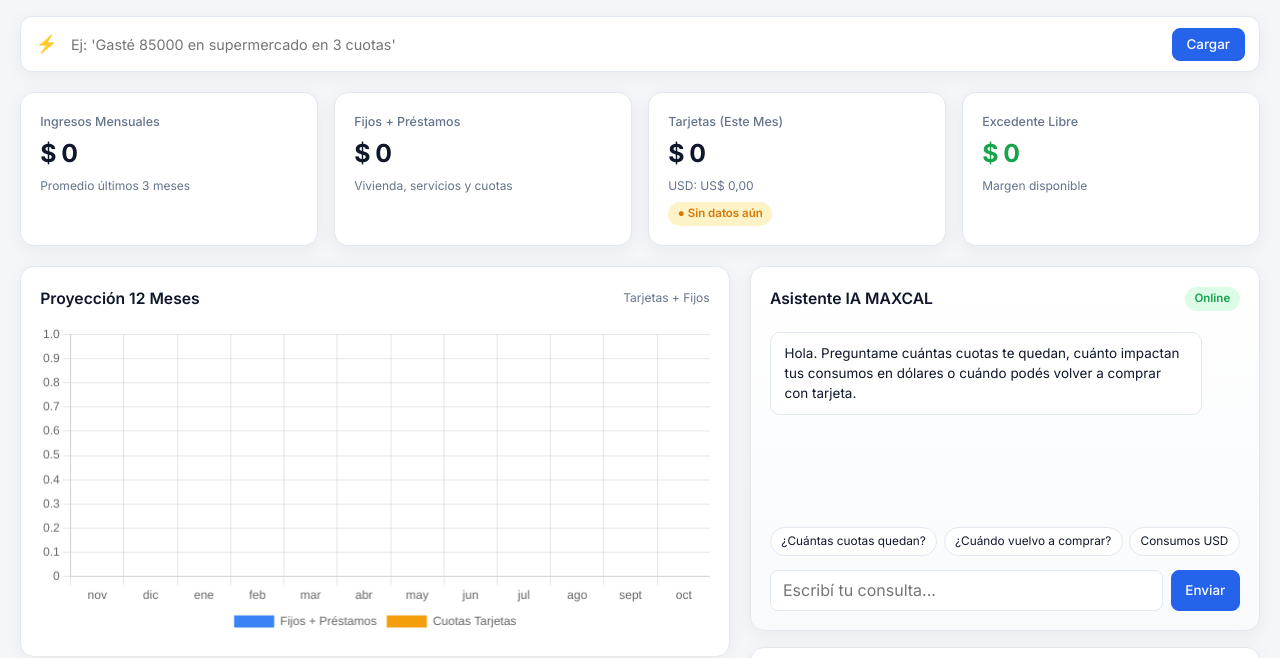
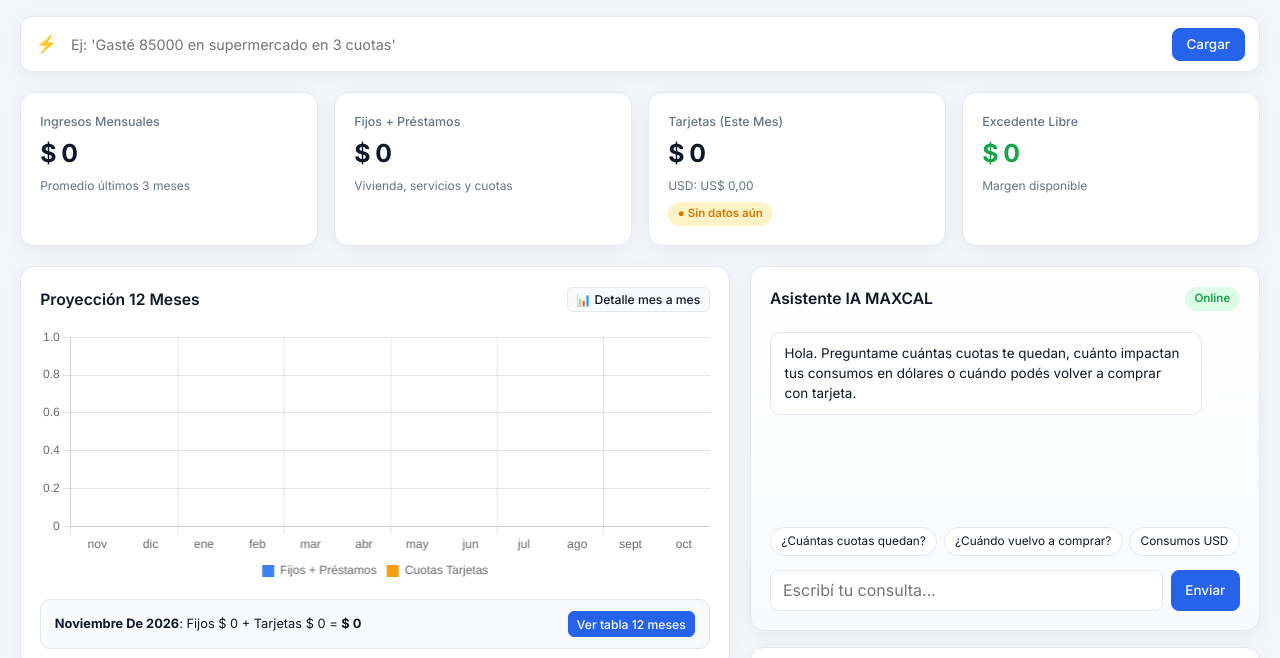
Before and after one commit to jpr1195-lang/maxcal-finanzas, a plain HTML site: page index.html in a window 1280 px wide. Shown: the part 76-734 px from the top of the page. Drawn offline with nearby package versions, Linux system fonts and the light colour scheme.

Commit message:
index.html

```diff
--- a/index.html
+++ b/index.html
@@ -7,8 +7,8 @@
   <meta name="apple-mobile-web-app-capable" content="yes" />
   <meta name="apple-mobile-web-app-status-bar-style" content="black-translucent" />
   <meta name="apple-mobile-web-app-title" content="MAXCAL" />
-  <link id="faviconLink" rel="icon" href="https://supabase.com/dashboard/project/hufxirxqtoegkerslvuv/storage/files/buckets/Logo?preview=logo-maxcala.gif" />
-  <link id="appleTouchIcon" rel="apple-touch-icon" href="https://supabase.com/dashboard/project/hufxirxqtoegkerslvuv/storage/files/buckets/Logo?preview=logo-maxcala.gif" />
+  <link id="faviconLink" rel="icon" href="https://hufxirxqtoegkerslvuv.supabase.co/storage/v1/object/public/assets/logo-maxcala.gif" />
+  <link id="appleTouchIcon" rel="apple-touch-icon" href="https://hufxirxqtoegkerslvuv.supabase.co/storage/v1/object/public/assets/logo-maxcala.gif" />
   <title>MAXCAL — Finanzas del Hogar</title>
   <script src="https://cdn.jsdelivr.net/npm/@supabase/supabase-js@2"></script>
   <script src="https://cdn.jsdelivr.net/npm/chart.js"></script>
@@ -60,6 +60,12 @@
       overflow-x: hidden;
     }
 
+    @keyframes maxcalSyncPulse {
+      0% { transform: scale(1); box-shadow: 0 0 0 0 rgba(37, 99, 235, 0.55); }
+      50% { transform: scale(1.08); box-shadow: 0 0 0 8px rgba(37, 99, 235, 0); }
+      100% { transform: scale(1); box-shadow: 0 0 0 0 rgba(37, 99, 235, 0); }
+    }
+
     header {
       background: var(--surface);
       border-bottom: 1px solid var(--border);
@@ -77,10 +83,13 @@
       width: 38px; height: 38px; border-radius: 10px; flex-shrink: 0;
       background: var(--surface-2); border: 1px solid var(--border);
       overflow: hidden; display: grid; place-items: center;
-    }
-    .brand-logo img {
-      width: 100%; height: 100%; object-fit: cover; display: block;
-    }
+      transition: border-color 0.2s;
+    }
+    .brand-logo.syncing {
+      animation: maxcalSyncPulse 0.85s ease-in-out;
+      border-color: var(--primary);
+    }
+    .brand-logo img { width: 100%; height: 100%; object-fit: cover; display: block; }
     .brand-info { min-width: 0; }
     .brand h1 { font-size: 1.1rem; font-weight: 700; letter-spacing: -0.02em; }
     .session-pill {
@@ -139,6 +148,25 @@
     .kpi-value { font-size: 1.55rem; font-weight: 700; margin: 0.25rem 0; letter-spacing: -0.02em; }
     .kpi-sub { font-size: 0.75rem; color: var(--text-muted); }
 
+    .chart-box {
+      position: relative;
+      width: 100%;
+      height: 260px;
+    }
+    .month-inspector {
+      margin-top: 0.75rem;
+      padding: 0.7rem 0.85rem;
+      border-radius: 10px;
+      background: var(--surface-2);
+      border: 1px solid var(--border);
+      display: flex;
+      justify-content: space-between;
+      align-items: center;
+      gap: 0.65rem;
+      flex-wrap: wrap;
+      font-size: 0.8rem;
+    }
+
     .badge {
       display: inline-flex; align-items: center; gap: 0.35rem;
       padding: 0.22rem 0.6rem; border-radius: 999px; font-size: 0.72rem; font-weight: 600;
@@ -245,6 +273,7 @@
       .kpi-value { font-size: 1.22rem; }
       .kpi-label { font-size: 0.72rem; }
       .kpi-sub { font-size: 0.68rem; }
+      .chart-box { height: 210px; }
 
       .main-grid { grid-template-columns: 1fr; gap: 1rem; }
       .item-row { flex-wrap: wrap; }
@@ -285,7 +314,7 @@
 <header>
   <div class="brand">
     <div class="brand-logo">
-      <img id="headerLogoImg" src="https://supabase.com/dashboard/project/hufxirxqtoegkerslvuv/storage/files/buckets/Logo?preview=logo-maxcala.gif" alt="MAXCAL Logo" />
+      <img id="headerLogoImg" src="https://hufxirxqtoegkerslvuv.supabase.co/storage/v1/object/public/assets/logo-maxcala.gif" alt="MAXCAL Logo" />
     </div>
     <div class="brand-info">
       <h1>MAXCAL <span style="font-weight:400;color:var(--text-muted)">| Finanzas</span></h1>
@@ -340,9 +369,15 @@
       <div class="card">
         <div class="section-header">
           <div class="section-title">Proyección 12 Meses</div>
-          <span class="kpi-sub">Tarjetas + Fijos</span>
+          <button class="btn-sm" onclick="openMonthDetailModal()">📊 Detalle mes a mes</button>
         </div>
-        <canvas id="projectionChart" height="140"></canvas>
+        <div class="chart-box">
+          <canvas id="projectionChart"></canvas>
+        </div>
+        <div class="month-inspector" id="monthInspector">
+          <span class="kpi-sub">Tocá una barra o usá el botón para ver el detalle mensual.</span>
+          <button class="btn-sm primary" onclick="openMonthDetailModal()">Ver tabla 12 meses</button>
+        </div>
       </div>
 
       <div class="card" id="moduleLoans">
@@ -411,9 +446,9 @@
     <span class="nav-ico">🧮</span>
     <span>Simular</span>
   </button>
-  <button onclick="document.getElementById('aiSection').scrollIntoView({behavior:'smooth'})">
-    <span class="nav-ico">✨</span>
-    <span>Asistente</span>
+  <button onclick="openMonthDetailModal()">
+    <span class="nav-ico">📊</span>
+    <span>Meses</span>
   </button>
   <button onclick="openModal('modalModules')">
     <span class="nav-ico">⚙️</span>
@@ -421,6 +456,18 @@
   </button>
 </nav>
 
+<!-- MODAL: Detalle Mes a Mes de la Gráfica -->
+<div class="modal-backdrop" id="modalMonthDetail">
+  <div class="modal">
+    <div class="section-header">
+      <div class="section-title">Detalle Proyectado (12 Meses)</div>
+      <button onclick="closeModal('modalMonthDetail')">✕</button>
+    </div>
+    <div id="monthDetailBody"></div>
+  </div>
+</div>
+
+<!-- MODAL: Login / Registro Separado -->
 <div class="modal-backdrop" id="modalLogin">
   <div class="modal">
     <div class="section-header">
@@ -452,6 +499,7 @@
   </div>
 </div>
 
+<!-- MODAL: Nuevo / Editar Movimiento -->
 <div class="modal-backdrop" id="modalTx">
   <div class="modal">
     <div class="section-header">
@@ -515,6 +563,7 @@
   </div>
 </div>
 
+<!-- MODAL: Nuevo / Editar Compromiso o Préstamo -->
 <div class="modal-backdrop" id="modalCommitment">
   <div class="modal">
     <div class="section-header">
@@ -559,6 +608,7 @@
   </div>
 </div>
 
+<!-- MODAL: Nueva / Editar Tarjeta -->
 <div class="modal-backdrop" id="modalCard">
   <div class="modal">
     <div class="section-header">
@@ -584,6 +634,7 @@
   </div>
 </div>
 
+<!-- MODAL: Simulador -->
 <div class="modal-backdrop" id="modalSim">
   <div class="modal">
     <div class="section-header">
@@ -611,6 +662,7 @@
   </div>
 </div>
 
+<!-- MODAL: Módulos -->
 <div class="modal-backdrop" id="modalModules">
   <div class="modal">
     <div class="section-header">
@@ -637,7 +689,7 @@
   const MAXCAL_CONFIG = {
     supabaseUrl: "https://hufxirxqtoegkerslvuv.supabase.co",
     supabaseAnonKey: "sb_publishable_0FO_ns7iD0YEJ-zndT-qVA_nr9AlC_q",
-    logoUrl: "https://supabase.com/dashboard/project/hufxirxqtoegkerslvuv/storage/files/buckets/Logo?preview=logo-maxcala.gif"
+    logoUrl: "https://hufxirxqtoegkerslvuv.supabase.co/storage/v1/object/public/assets/logo-maxcala.gif"
   };
 
   function applyLogoAsset() {
@@ -650,6 +702,15 @@
     if (apple) apple.href = MAXCAL_CONFIG.logoUrl;
   }
 
+  function triggerLogoSyncAnimation() {
+    const logo = document.querySelector('.brand-logo');
+    if (!logo) return;
+    logo.classList.remove('syncing');
+    void logo.offsetWidth;
+    logo.classList.add('syncing');
+    setTimeout(() => logo.classList.remove('syncing'), 900);
+  }
+
   const supabaseClient = window.supabase.createClient(
     MAXCAL_CONFIG.supabaseUrl,
     MAXCAL_CONFIG.supabaseAnonKey
@@ -659,6 +720,7 @@
   let authMode = 'login';
   let servicesViewMode = 'grouped';
   let chartInstance = null;
+  let monthlySeriesCache = [];
 
   let state = {
     income: 0,
@@ -676,6 +738,10 @@
     applyLogoAsset();
     document.getElementById('txDate').valueAsDate = new Date();
     document.getElementById('comStartDate').valueAsDate = new Date();
+
+    window.addEventListener('resize', () => {
+      if (chartInstance) renderChart();
+    });
 
     const { data: { session } } = await supabaseClient.auth.getSession();
     if (session?.user) {
@@ -833,6 +899,7 @@
         .reduce((acc, t) => acc + getTxEffectiveArs(t), 0);
     }
 
+    triggerLogoSyncAnimation();
     renderAll();
   }
 
@@ -965,6 +1032,7 @@
 
     if (persist && currentUser) {
       await supabaseClient.from('user_profiles').update({ services_view_mode: mode }).eq('id', currentUser.id);
+      triggerLogoSyncAnimation();
     }
   }
 
@@ -1063,13 +1131,17 @@
     const labels = [];
     const cardsData = [];
     const fixedData = [];
+    monthlySeriesCache = [];
 
     const now = new Date();
     const baseFixed = state.commitments.reduce((acc, c) => acc + Number(c.amount), 0);
+    const isMobile = window.innerWidth <= 820;
 
     for (let m = 0; m < 12; m++) {
       const d = new Date(now.getFullYear(), now.getMonth() + m, 1);
-      labels.push(d.toLocaleDateString('es-AR', { month: 'short' }));
+      const shortLabel = d.toLocaleDateString('es-AR', { month: 'short' });
+      const fullLabel = d.toLocaleDateString('es-AR', { month: 'long', year: 'numeric' });
+      labels.push(shortLabel);
 
       const monthCards = state.transactions
         .filter(t => t.type === 'expense' && t.payment_method === 'credit_card')
@@ -1083,8 +1155,24 @@
           return acc;
         }, 0);
 
-      cardsData.push(Math.round(monthCards));
-      fixedData.push(Math.round(baseFixed));
+      const cVal = Math.round(monthCards);
+      const fVal = Math.round(baseFixed);
+      const totalOut = cVal + fVal;
+      const freeVal = Math.round(state.income - totalOut);
+
+      cardsData.push(cVal);
+      fixedData.push(fVal);
+      monthlySeriesCache.push({
+        month: fullLabel,
+        fixed: fVal,
+        cards: cVal,
+        totalOut,
+        free: freeVal
+      });
+    }
+
+    if (monthlySeriesCache.length > 0) {
+      updateMonthInspector(0);
     }
 
     if (chartInstance) chartInstance.destroy();
@@ -1099,10 +1187,72 @@
       },
       options: {
         responsive: true,
-        scales: { x: { stacked: true }, y: { stacked: true } },
-        plugins: { legend: { position: 'bottom' } }
+        maintainAspectRatio: false,
+        onClick: (_, elements) => {
+          if (elements && elements.length > 0) {
+            updateMonthInspector(elements[0].index);
+          }
+        },
+        scales: {
+          x: {
+            stacked: true,
+            ticks: {
+              maxRotation: 0,
+              autoSkip: true,
+              maxTicksLimit: isMobile ? 6 : 12,
+              font: { size: isMobile ? 10 : 12 }
+            }
+          },
+          y: {
+            stacked: true,
+            ticks: {
+              maxTicksLimit: isMobile ? 5 : 7,
+              font: { size: isMobile ? 10 : 12 }
+            }
+          }
+        },
+        plugins: {
+          legend: {
+            position: 'bottom',
+            labels: { boxWidth: 12, font: { size: isMobile ? 11 : 12 } }
+          }
+        }
       }
     });
+  }
+
+  function updateMonthInspector(index) {
+    const row = monthlySeriesCache[index];
+    const el = document.getElementById('monthInspector');
+    if (!row || !el) return;
+    el.innerHTML = `
+      <div>
+        <strong style="text-transform:capitalize">${row.month}</strong>:
+        Fijos ${fmtArs(row.fixed)} + Tarjetas ${fmtArs(row.cards)} = <strong>${fmtArs(row.totalOut)}</strong>
+      </div>
+      <button class="btn-sm primary" onclick="openMonthDetailModal()">Ver tabla 12 meses</button>
+    `;
+  }
+
+  function openMonthDetailModal() {
+    const body = document.getElementById('monthDetailBody');
+    if (!monthlySeriesCache.length) {
+      body.innerHTML = `<div class="kpi-sub">Sin datos proyectados aún.</div>`;
+    } else {
+      body.innerHTML = monthlySeriesCache.map(r => `
+        <div class="item-row">
+          <div>
+            <div class="item-title" style="text-transform:capitalize">${r.month}</div>
+            <div class="item-meta">Fijos: ${fmtArs(r.fixed)} • Tarjetas: ${fmtArs(r.cards)}</div>
+          </div>
+          <div style="text-align:right;">
+            <div style="font-weight:600;">${fmtArs(r.totalOut)}</div>
+            <div class="item-meta" style="color:${r.free >= 0 ? 'var(--green)' : 'var(--red)'}">Libre: ${fmtArs(r.free)}</div>
+          </div>
+        </div>
+      `).join('');
+    }
+    openModal('modalMonthDetail');
   }
 
   function runPurchaseSimulation() {
@@ -1209,6 +1359,7 @@
       await loadFromSupabase();
     } else {
       state.transactions = state.transactions.filter(t => t.id !== id);
+      triggerLogoSyncAnimation();
       renderAll();
     }
   }
@@ -1248,6 +1399,7 @@
       await loadFromSupabase();
     } else {
       state.commitments = state.commitments.filter(c => c.id !== id);
+      triggerLogoSyncAnimation();
       renderAll();
     }
   }
@@ -1279,6 +1431,7 @@
       await loadFromSupabase();
     } else {
       state.cards = state.cards.filter(c => c.id !== id);
+      triggerLogoSyncAnimation();
       renderAll();
     }
   }
@@ -1319,6 +1472,7 @@
         state.transactions.unshift({ id: 'tx_' + Date.now(), ...payload });
       }
       state.income = state.transactions.filter(t => t.type === 'income').reduce((a, b) => a + getTxEffectiveArs(b), 0);
+      triggerLogoSyncAnimation();
       renderAll();
     }
     closeModal('modalTx');
@@ -1352,6 +1506,7 @@
       } else {
         state.commitments.push({ id: 'com_' + Date.now(), ...payload, current_installment: 1, remaining_installments: (total_installments || 1) - 1 });
       }
+      triggerLogoSyncAnimation();
       renderAll();
     }
     closeModal('modalCommitment');
@@ -1381,6 +1536,7 @@
       } else {
         state.cards.push({ id: 'card_' + Date.now(), ...payload });
       }
+      triggerLogoSyncAnimation();
       renderAll();
     }
     closeModal('modalCard');
@@ -1414,6 +1570,7 @@
 
     if (currentUser) {
       await supabaseClient.from('user_profiles').update({ card_monthly_limit_pct: state.limitPct }).eq('id', currentUser.id);
+      triggerLogoSyncAnimation();
     }
     renderAll();
     closeModal('modalModules');
```
